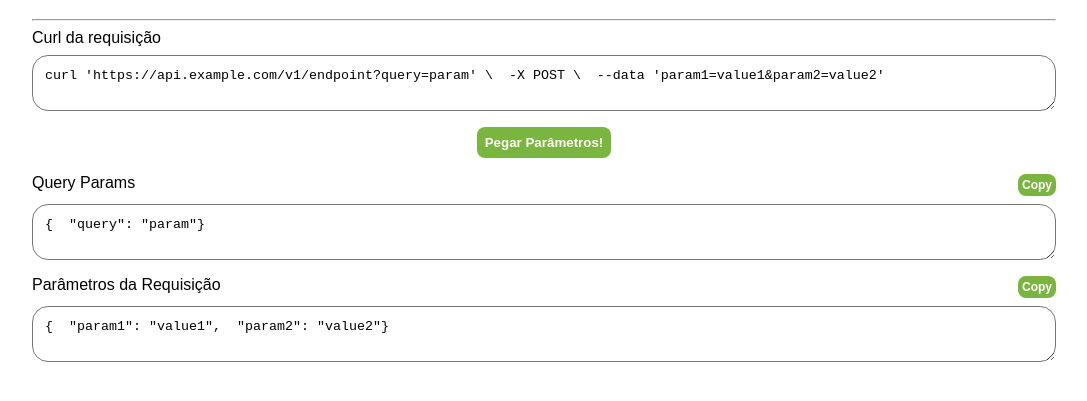
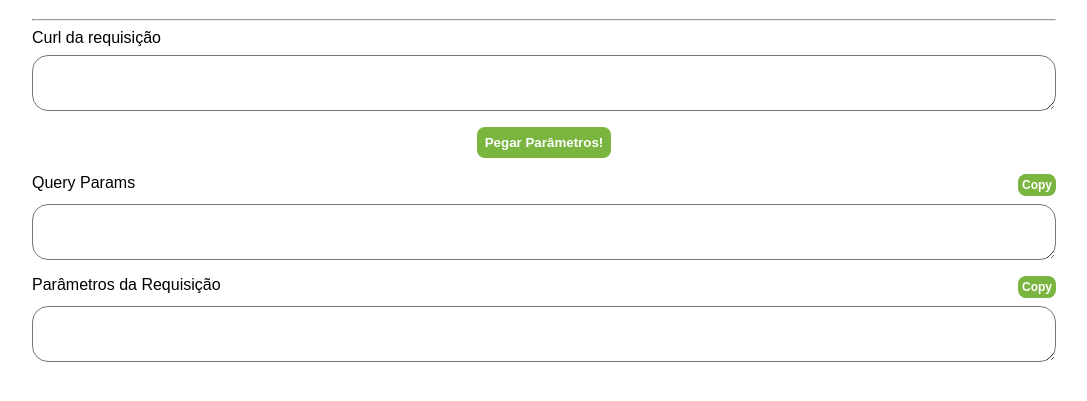
Before and after one commit to jonatas1n/shortools, a plain HTML site: page get_params/get_params.html in a window 1280 px wide. Shown: the part 61-462 px from the top of the page, without its empty margins (96-1183 px from the left). Drawn offline with Linux system fonts and the light colour scheme.

Commit message:
fix: remove example

```diff
--- a/get_params/get_params.html
+++ b/get_params/get_params.html
@@ -88,12 +88,5 @@
       document.execCommand("copy");
     }
 
-    const curlExample = `curl 'https://api.example.com/v1/endpoint?query=param' \\
-  -X POST \\
-  --data 'param1=value1&param2=value2'`;
-
-    textAreaInput.innerText = curlExample;
-    processCurl();
-
   </script>
 </html>
```
